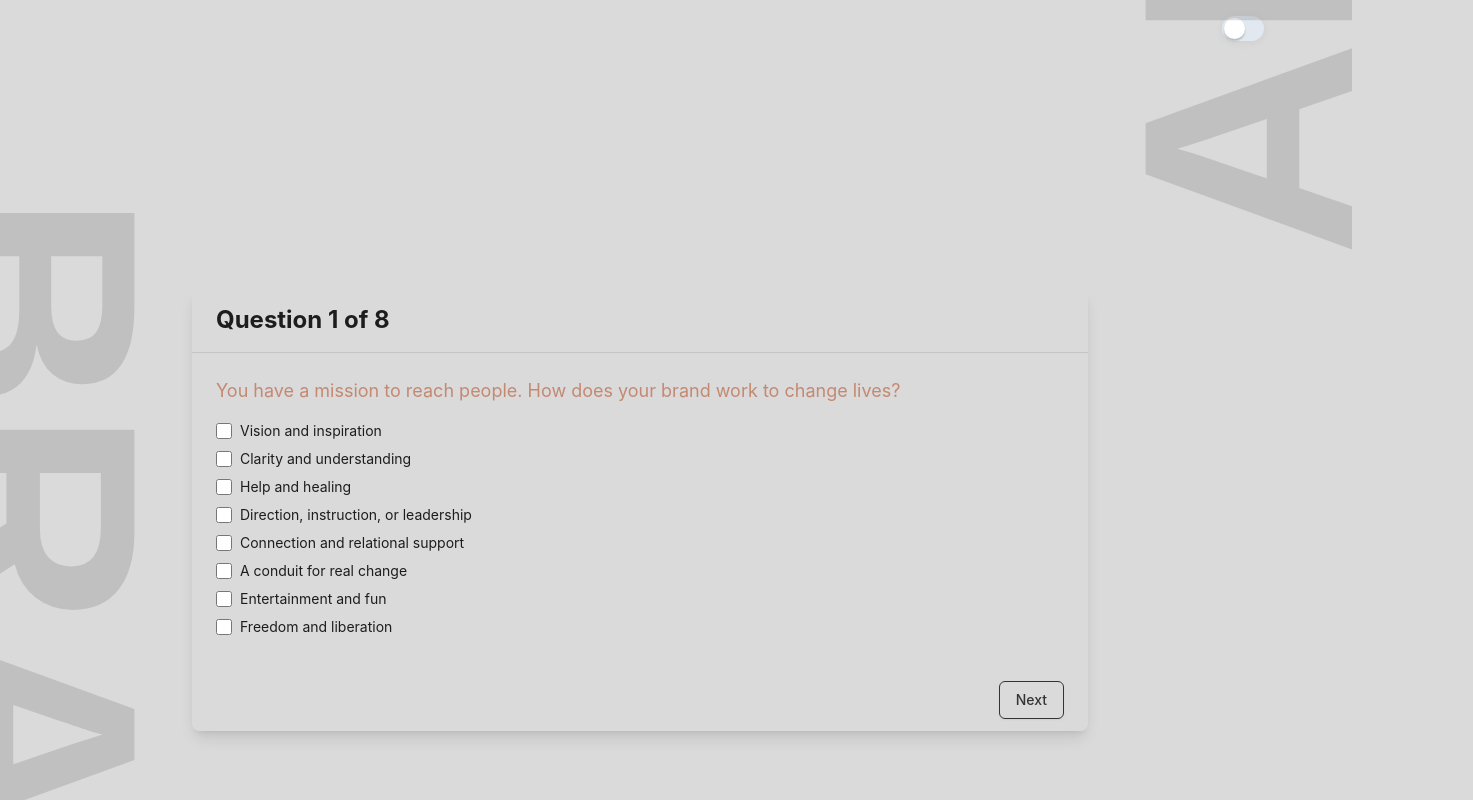
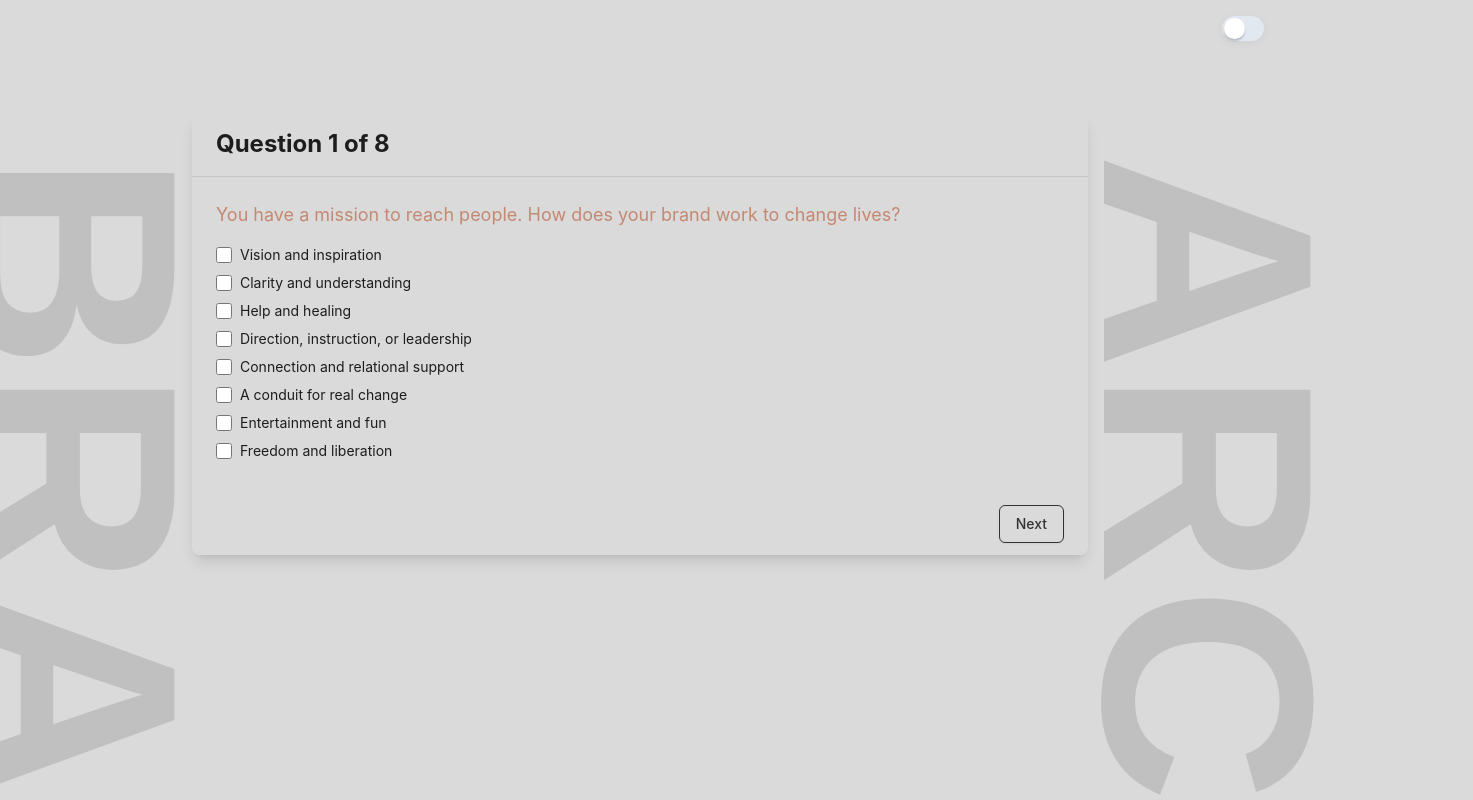
Before and after one commit to jmeyer1220/interactive-questionnaire, a Next.js app: page / in a window 1280 px wide. Shown: the top 800 px of the page, 1473 px wide, since content can reach past the window. Built offline with nearby package versions, Linux system fonts and the light colour scheme; a web font is replaced by a local one.

Commit message:
fixing z-index issues and styling

```diff
--- a/components/ArchetypeQuiz.js
+++ b/components/ArchetypeQuiz.js
@@ -575,7 +575,7 @@ const ArchetypeQuiz = () => {
           Question {currentQuestion + 1} of {questions.length}
         </h3>
       </div>
-      <div className="absolute top-4 right-4">
+      <div className="absolute top-4 right-4 z-50">
         <ThemeToggle theme={theme} toggleTheme={toggleTheme} />
       </div>
       <div className="border-t border-gray-200 px-4 py-5 sm:p-6">
--- a/pages/index.js
+++ b/pages/index.js
@@ -2,10 +2,10 @@ import ArchetypeQuiz from "../components/ArchetypeQuiz";
 
 export default function Home() {
   return (
-    <div className="container mx-auto px-4 py-72 relative">
-      <div class="absolute inset-y-0 left-0 w-16"><h1 className="text-[300px] font-bold opacity-15 mb-4 rotate-90">BRAND</h1></div>
+    <div className="container mx-auto px-4 py-28 relative">
+      <div class="absolute inset-y-0 left-0 w-36"><h1 className="text-[300px] font-bold opacity-15 rotate-90">BRAND</h1></div>
       <ArchetypeQuiz />
-      <div class="absolute inset-y-0 right-0 w-16"><h1 className="text-[300px]  opacity-15 font-bold mb-4 -rotate-90">ARCHETYPE</h1></div>
+      <div class="absolute inset-y-0 right-0 w-36"><h1 className="text-[300px]  opacity-15 font-bold rotate-90">ARCHETYPE</h1></div>
 
     </div>
   );
```
